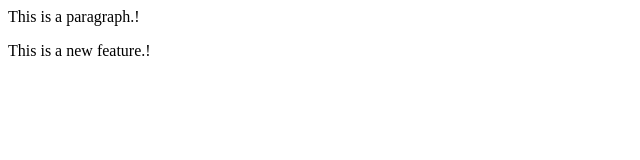
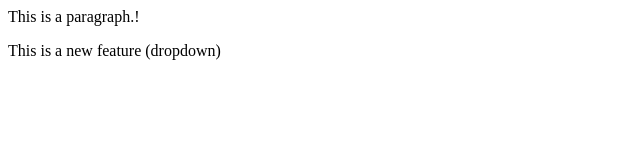
Before and after one commit to Sudhanva2006/LocalRepo, a plain HTML site: page index.html in a window 1280 px wide. Shown: the full height of the page, 0-640 px from the left. Drawn offline with Linux system fonts and the light colour scheme.

```diff
--- a/index.html
+++ b/index.html
@@ -1,2 +1,2 @@
 <p>This is a paragraph.!</p>
-<p>This is a new feature.!</p>
+<p>This is a new feature (dropdown)</p>
```
